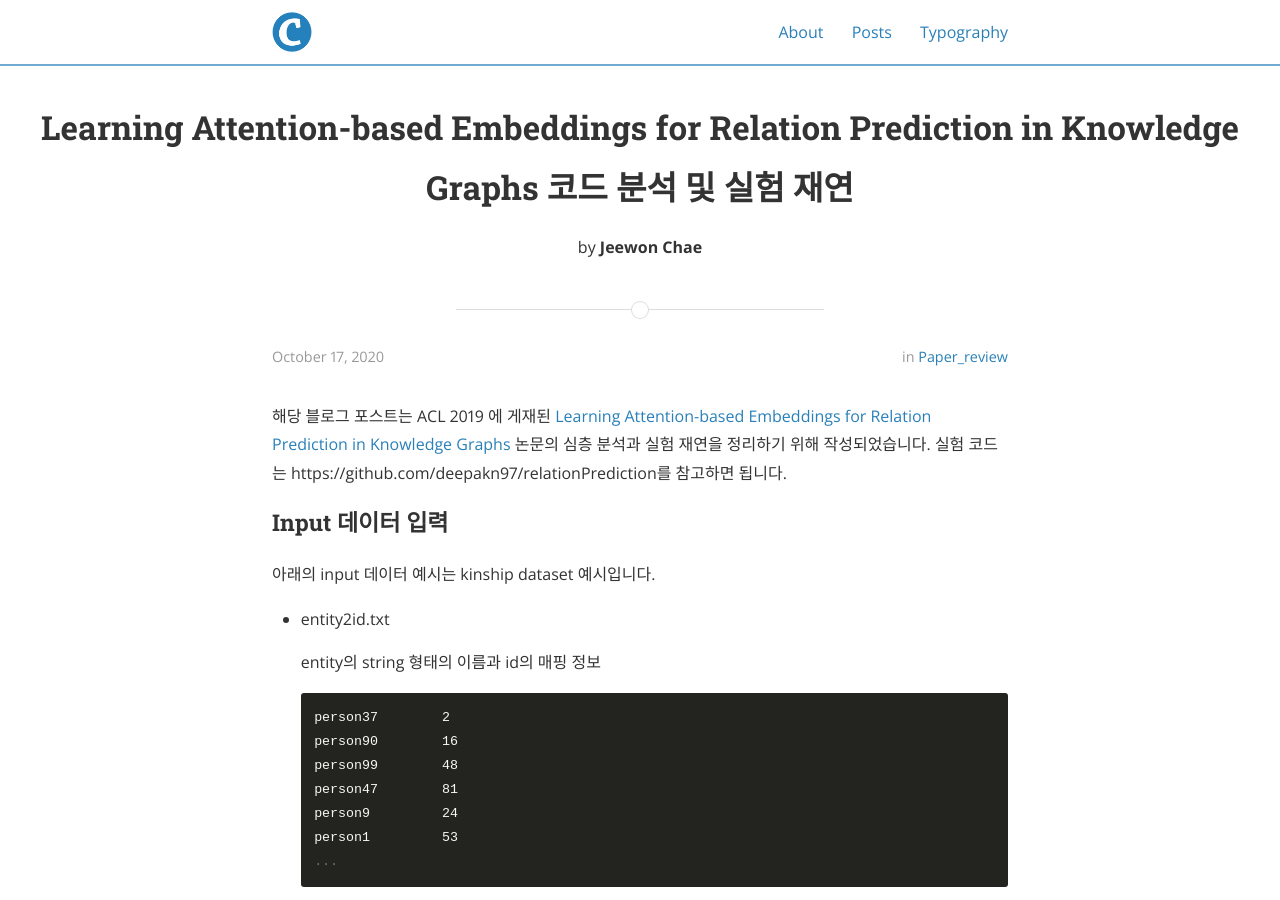
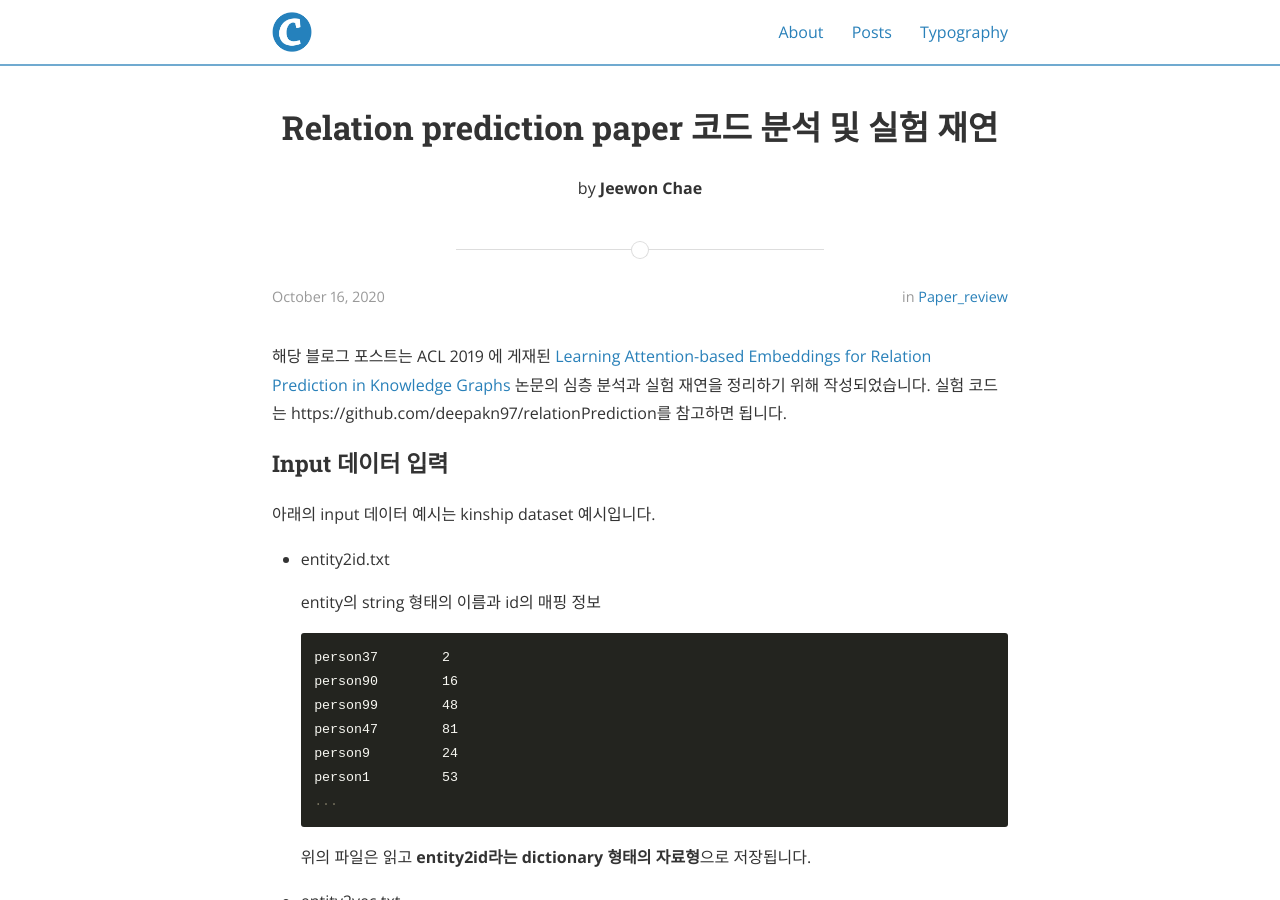
Before and after one commit to jeewon9708/jeewon9708.github.io, a Jekyll site: the page built from _posts/2020-10-16-code-review-01.md, in a window 1280 px wide and 900 px high. Built offline with Jekyll 4.4.1, drawn with Linux system fonts in a browser that asks for light colours; nearby versions of some CDN libraries; formulas are drawn with MathJax 3.

Commit message:
update post2

```diff
--- a/_posts/2020-10-16-code-review-01.md
+++ b/_posts/2020-10-16-code-review-01.md
@@ -1,7 +1,7 @@
 ---
 layout: post
-title:  "Learning Attention-based Embeddings for Relation Prediction in Knowledge Graphs 코드 분석 및 실험 재연"
-date:   2020-10-16T16:25:52-23:00
+title:  "Relation prediction paper 코드 분석 및 실험 재연"
+date:   2020-10-15T16:25:52-23:00
 author: Jeewon Chae
 categories: Paper_review
 use_math: true
```
